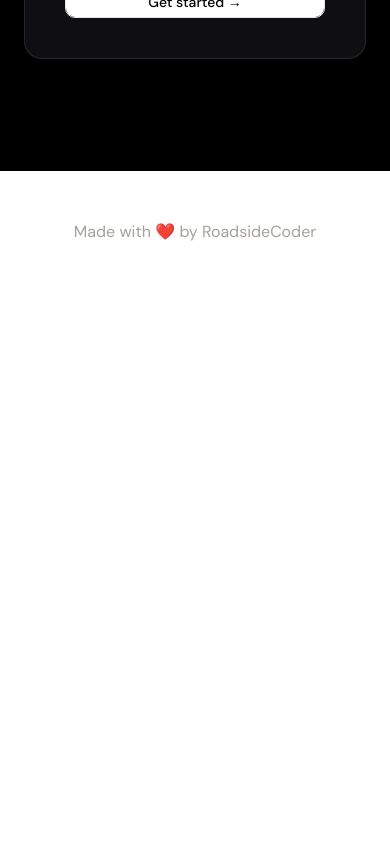
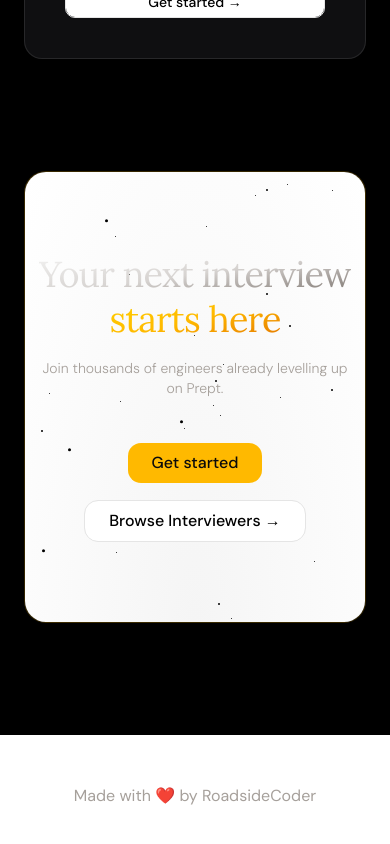
Before and after one commit to vinaydagar04/mockify, a Next.js app: page / in a window 390 px wide. Shown: the part 7595-8439 px from the top of the page. Before the commit the page ends 7887 px from the top, so only its background shows below. Built offline with nearby package versions, Linux system fonts and the light colour scheme; no server answers.

Commit message:
feat: add CTA section with onboarding and explore links

```diff
--- a/app/page.jsx
+++ b/app/page.jsx
@@ -315,6 +315,37 @@ export default function Home() {
 
         <PricingSection />
       </section>
+
+      {/* CTA */}
+      <section className="relative z-10 pb-28 max-w-5xl mx-auto px-6">
+        <div className="relative border border-amber-400/20 rounded-3xl px-3 sm:px-16 py-20 bg-linear-to-br from-amber-400/5 text-center overflow-hidden">
+          <StarsBackgroundDemo />
+
+          <h2 className="font-serif relative text-4xl md:text-5xl leading-tight tracking-tight mb-4">
+            <GrayTitle>Your next interview</GrayTitle>
+            <br />
+            <GoldTitle>starts here</GoldTitle>
+          </h2>
+
+          <p className="relative text-stone-400 font-light text-sm mb-11">
+            Join thousands of engineers already levelling up on Prept.
+          </p>
+
+          <div className="flex flex-col sm:flex-row justify-center gap-4">
+            <Link href="/onboarding" className="relative">
+              <Button variant="gold" size="hero">
+                Get started
+              </Button>
+            </Link>
+
+            <Link href="/explore" className="relative">
+              <Button variant="outline" size="hero">
+                Browse Interviewers →
+              </Button>
+            </Link>
+          </div>
+        </div>
+      </section>
     </div>
   );
 }
```
